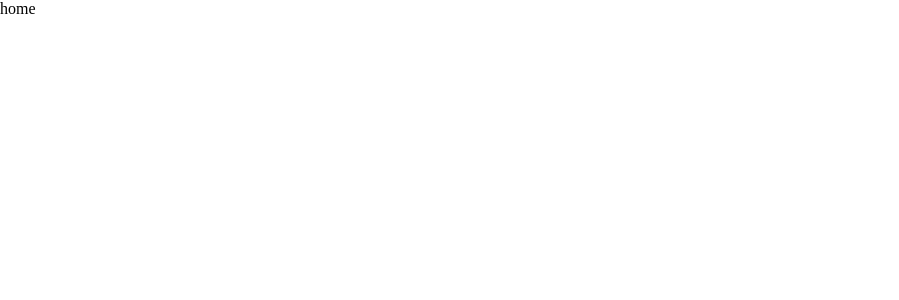
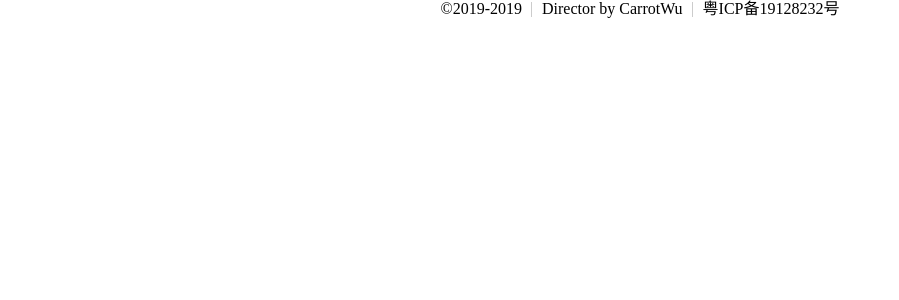
Before and after one commit to carrot-wu/blog-frontend, a React app: page /home in a window 1280 px wide. Shown: the top 300 px of the page, without its empty margins (0-899 px from the left). Built offline with nearby package versions, Linux system fonts and the light colour scheme.

Commit message:
chore: 编写axios声明文件

```diff
--- a/package.json
+++ b/package.json
@@ -14,6 +14,7 @@
     "@types/react-router-dom": "^5.1.0",
     "@typescript-eslint/eslint-plugin": "1.6.0",
     "@typescript-eslint/parser": "1.6.0",
+    "axios": "^0.19.0",
     "babel-eslint": "10.0.1",
     "babel-jest": "^24.8.0",
     "babel-loader": "8.0.5",
@@ -43,6 +44,7 @@
     "jest-resolve": "24.7.1",
     "jest-watch-typeahead": "0.3.0",
     "mini-css-extract-plugin": "0.5.0",
+    "node-sass": "^4.12.0",
     "optimize-css-assets-webpack-plugin": "5.0.1",
     "pnp-webpack-plugin": "1.2.1",
     "postcss-flexbugs-fixes": "4.1.0",
--- a/src/App.tsx
+++ b/src/App.tsx
@@ -1,11 +1,17 @@
 import React from 'react'
 import {BrowserRouter as Router, Switch, Route} from 'react-router-dom'
-import Home from "views/home";
+import routerArray from "routers"
 const App: React.FC = () => {
   return (
     <div className="App">
       <Router>
-        <Route path='/' component={Home}></Route>
+        {routerArray.map(route => {
+          return (
+            <Route
+              {...route}
+            />
+          )
+        })}
       </Router>
     </div>
   )
--- /dev/null
+++ b/src/components/BottomBar/index.tsx
@@ -0,0 +1,12 @@
+import React from 'react'
+import styles from './styles.module.scss'
+export default function BottomBar() {
+  const year:number = (new Date()).getFullYear()
+  return (
+    <footer className={styles.bottomWrapper}>
+      <div>{`©2019-${year}`}</div>
+      <div>Director by CarrotWu</div>
+      <div>粤ICP备19128232号</div>
+    </footer>
+  )
+}
--- /dev/null
+++ b/src/components/BottomBar/styles.module.scss
@@ -0,0 +1,22 @@
+.bottomWrapper {
+  width: 100%;
+  display: flex;
+  justify-content: center;
+  align-content: center;
+  > div {
+    padding: 0 10px;
+    position: relative;
+    &::after {
+      content: '';
+      position: absolute;
+      right: 0;
+      top: 10%;
+      width: 1px;
+      background-color: #ccc;
+      height: 80%;
+    }
+    &:nth-last-of-type(1)::after {
+      display: none;
+    }
+  }
+}
--- a/src/router/index.ts
+++ /dev/null
@@ -1 +0,0 @@
-import Home from '@/views/home'
--- /dev/null
+++ b/src/routers/index.ts
@@ -0,0 +1,19 @@
+import React from "react";
+import Home from 'views/home'
+interface IRoute {
+  key: string
+  name: string
+  path: string
+  component?: React.FC
+  render?: () => React.FC
+}
+
+const routerArray: IRoute[] = [
+  {
+    name: '首页',
+    path: '/home',
+    key: 'home',
+    component: Home
+  }
+]
+export default routerArray
--- a/src/views/home/Home.tsx
+++ b/src/views/home/Home.tsx
@@ -1,8 +1,10 @@
 import React from 'react'
-
+import BottomBar from "components/BottomBar";
 const Home: React.FC = () => {
   return (
-    <div>home</div>
+    <div>
+      <BottomBar/>
+    </div>
   )
 }
 export default Home
```
Also changed, not shown: alias.config.js (+4 -8 lines), src/types/index.ts (added, +7 -0 lines), src/utils/http.ts (added, +118 -0 lines), 1 other file (tests, documents, lock files or other folders).
